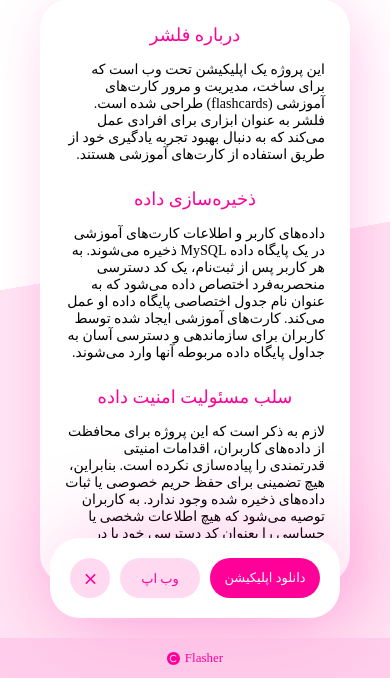
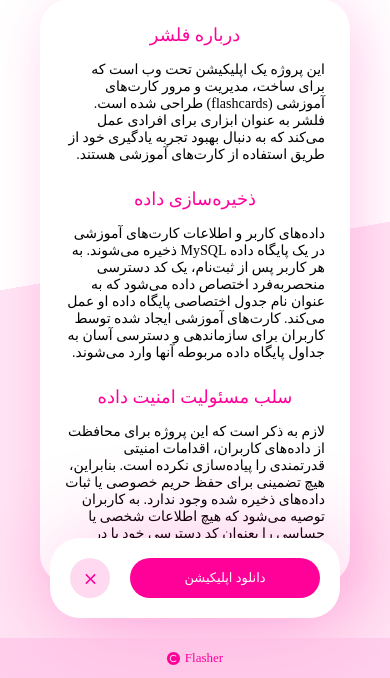
Before and after one commit to rezasadid753/flasher, a PHP site: page /about.php in a window 390 px wide. Shown: the part 166-844 px from the top of the page. Run offline with PHP 8.4, Linux system fonts and the light colour scheme; some web fonts are replaced.

Commit message:
Adjusted width for download apk button and hided install web app button on mobile devices

```diff
--- a/style.css
+++ b/style.css
@@ -1105,13 +1105,12 @@
     }
 
     .pwa .installButton {
-        color: rgb(255 0 153);
-        background: rgb(255 0 153 / 15%);
+        display: none;
     }
 
     .pwa .installApp {
         display: block;
-        width: calc(100% - 140px);
+        width: calc(100% - 60px);
     }
 }
 
```
